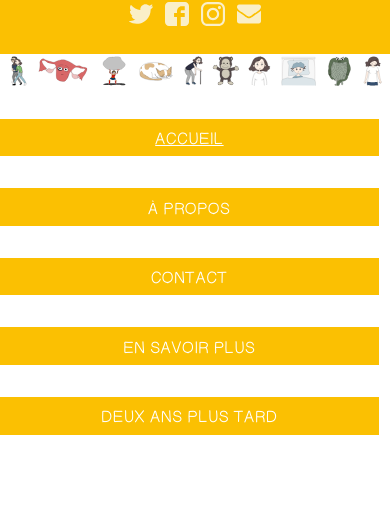
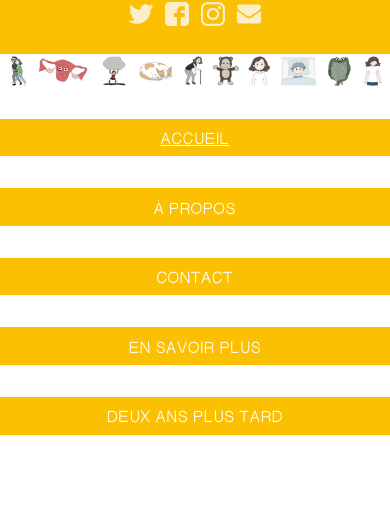
Before and after one commit to IzzDesign/old.endonymous.fr, a Jekyll site: the page built from index.html, in a window 390 px wide. Shown: the part 524-1048 px from the top of the page. Built offline with Jekyll 4.4.1, drawn with Linux system fonts in a browser that asks for light colours; the list of posts is cut into pages by our own code.

Commit message:
margin nav mobile correction

```diff
--- a/_sass/hydeout/_layout.scss
+++ b/_sass/hydeout/_layout.scss
@@ -82,7 +82,7 @@ div#bg{
 
 #sidebar nav#sidebar-nav-links{
   flex-flow: column wrap;
-  @media (min-width: 650px) {flex-flow:row nowrap;}
+  @media (min-width: 712px) {flex-flow:row nowrap;}
 }
 
 .container {
@@ -279,10 +279,11 @@ div#bg{
   background-color: $yellow;
   text-transform: uppercase;
   padding: 0.4em 0.7em 0.2em 0.7em;
-  margin-right: 0.7em;
+  margin-right: 0;
   margin-top: 2em;
   color: white;
-  font-family: 'helvetihandmedium'
+  font-family: 'helvetihandmedium';
+  @media (min-width: 712px) {margin-right:0.7em;}
 }
 
 #sidebar-icon-links {
```
